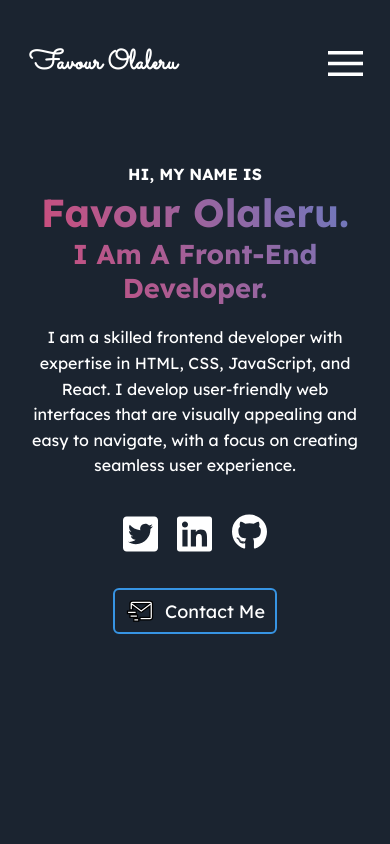
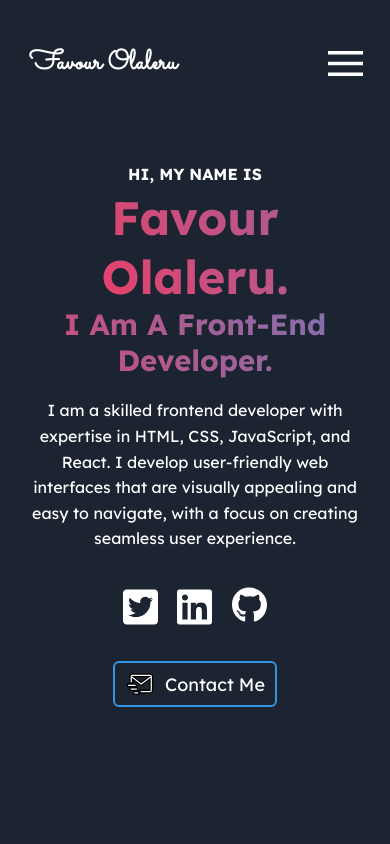
Before and after one commit to NTiger07/portfolio-react, a React (Create React App) app: page / in a window 390 px wide. Shown: the top 844 px of the page. Built offline with nearby package versions, Linux system fonts and the light colour scheme.

Commit message:
hero section response done

```diff
--- a/src/components/Hero.css
+++ b/src/components/Hero.css
@@ -161,11 +161,11 @@
   }
   .hero_section-content span {
     text-align: center;
-    font-size: 10vw;
+    font-size: 12vw;
     font-weight: 700;
   }
   #fedev {
-    font-size: 7vw;
+    font-size: 7.5vw;
   }
   .hero_section-content p {
     font-size: 16px;
@@ -183,5 +183,3 @@
     font-size: 18px;
   }
 }
-@media screen and (max-width: 375px) {
-}
```
